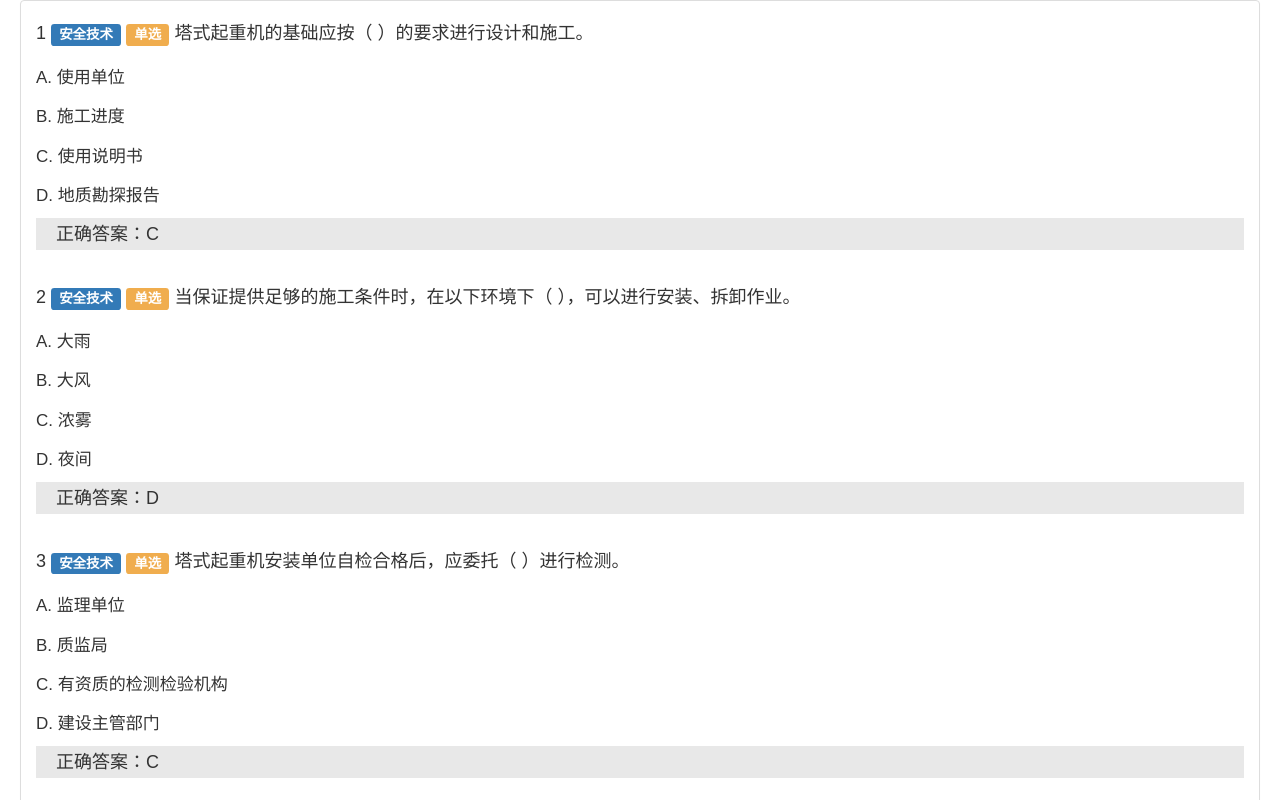
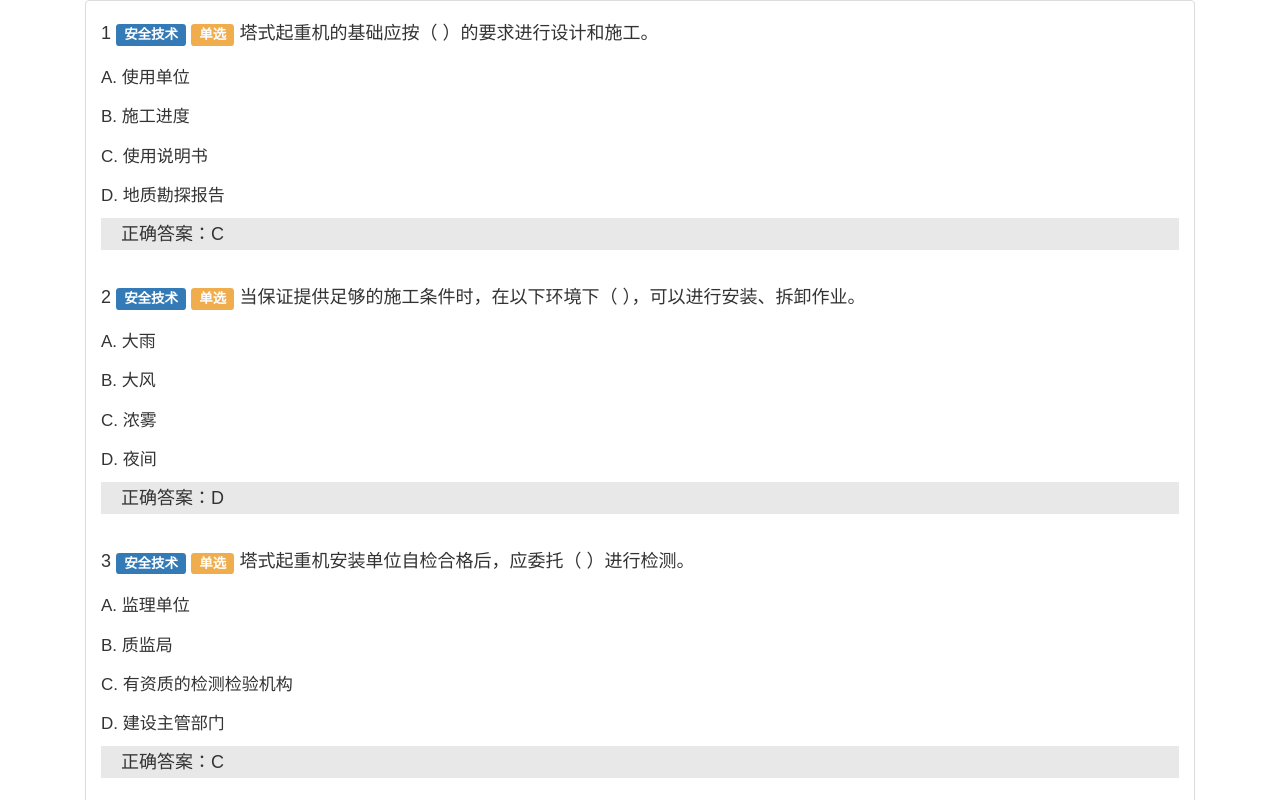
Before and after one commit to fighxp/exam, a plain HTML site: page index.html in a window 1280 px wide. Shown: the top 800 px of the page. Drawn offline with Linux system fonts and the light colour scheme.

Commit message:
修改为响应式

```diff
--- a/index.html
+++ b/index.html
@@ -3,7 +3,8 @@
 
 	<head>
 		<meta charset="UTF-8">
-		<title>题目</title>
+		<title>《安全员考试题库》</title>
+		<meta name="viewport" content="width=device-width,minimum-scale=1.0,maximum-scale=1.0,user-scalable=no" />
 		<link rel="stylesheet" type="text/css" href="css/bootstrap.min.css">
 		<style type="text/css">
 			body,html{height:100%}body{margin:0;padding:0;font-family:"Microsoft Yahei",Arial,sans-serif}table,td,th,tr{font-size:12px}ol,ul{list-style:none;margin:0;padding:0}li{list-style-type:none}address,cite,code,em,i,th{font-weight:400;font-style:normal}.fB,.hx a,.hx em{font-weight:700}a{outline:0;blr:expression(this.onFocus=this.blur())}a:focus{outline:0}.quescon{margin-bottom:30px}.wrap100{width:100%;padding:0 20px}.question-tit{line-height:35px;font-size:18px}.answer-con>li{margin-top:15px;font-size:17px}.rightanswer{background:#e8e8e8;font-size:18px;line-height:32px;padding:0 20px;margin-top:10px}.quesnav{position:fixed;top:0}.quesnav>li{float:left;margin:2px 5px}.quesnav>li>a{display:block;width:30px;height:24px;line-height:24px;text-align:center;font-size:12px;border:1px #ccc solid;color:#000}.quesnav>li>a:hover{background:#f0ad4e;color:#fff;text-decoration:none;border:0}
@@ -12,9 +13,9 @@
 
 	<body ng-app="myApp">
 
-		<div class="wrap100">
+		<div class="container">
 			<div ng-controller="siteCtrl">
-				<div>
+				<div class="col-xs-12">
 				<div class="panel panel-default" >
 					<div class="panel-body">
 						<!-- quescon -->
```
